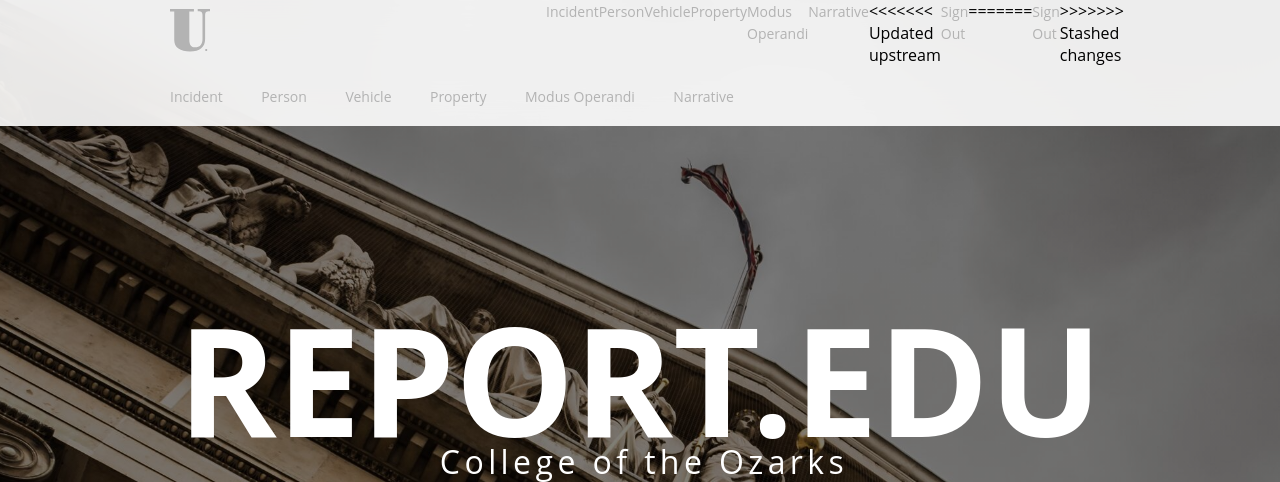
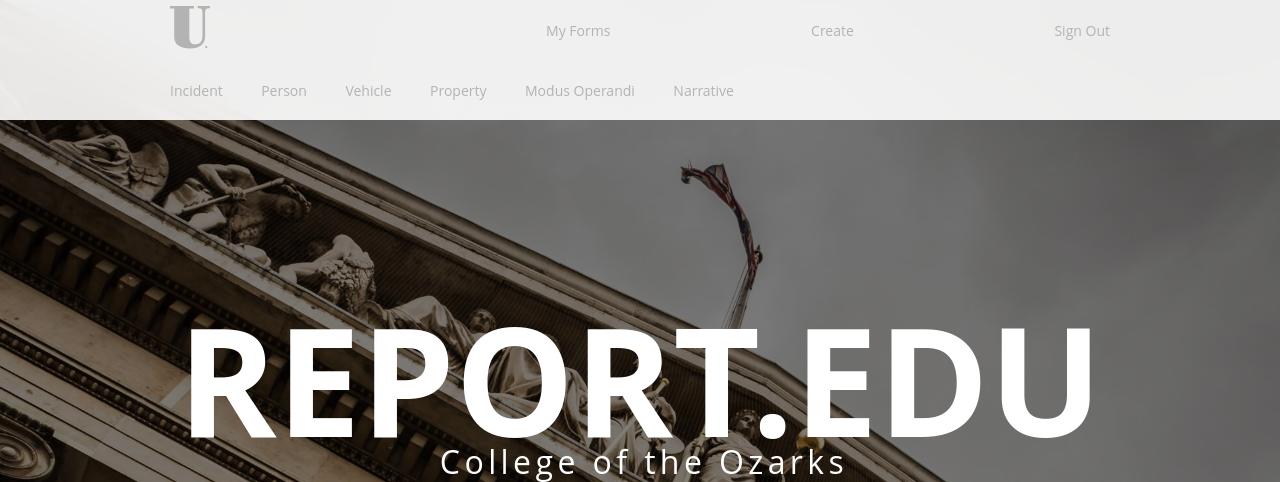
Before and after one commit to blaisegoze/reportedu.github.io, a PHP site: page / in a window 1280 px wide. Shown: the top 482 px of the page. Run offline with PHP 8.4, Linux system fonts and the light colour scheme.

Commit message:
Edited pages

```diff
--- a/home_student.php
+++ b/home_student.php
@@ -16,7 +16,7 @@
   <!-- Navigation Bar -->
   <nav>
     <div class="nav_content">
-      <a class="logo" href="/index.php">
+      <a class="logo" href="/home_student.php">
         <svg id="Layer_2" data-name="Layer 2" viewBox="0 0 265.21 282.26">
           <g id="Layer_1-2" data-name="Layer 1">
             <path class="cls-1" d="M247.02,272.51c0,3.56-3.07,6.45-6.85,6.45s-6.85-2.89-6.85-6.45,3.06-6.46,6.85-6.46,6.85,2.89,6.85,6.46Z"/>
@@ -26,7 +26,7 @@
       </a>
       <ul class="nav_links">
         <li><a href="/#incident">My Forms</a></li>
-        <li><a href="/#person">Create</a></li>
+        <li><a href="/index.php">Create</a></li>
         <li><a href="/sign_in.php">Sign Out</a></li>
       </ul>
       <div class="menu_burger">
--- a/index.php
+++ b/index.php
@@ -25,17 +25,9 @@
         </svg>
       </a>
       <ul class="nav_links">
-        <li><a href="/#incident">Incident</a></li>
-        <li><a href="/#person">Person</a></li>
-        <li><a href="/#vehicle">Vehicle</a></li>
-        <li><a href="/#property">Property</a></li>
-        <li><a href="/#modus_operandi">Modus Operandi</a></li>
-        <li><a href="/#narrative">Narrative</a></li>
-<<<<<<< Updated upstream
-        <li><a href="/sign_in/sign_in_student.php">Sign Out</a></li>
-=======
+        <li><a href="/#incident">My Forms</a></li>
+        <li><a href="/index.php">Create</a></li>
         <li><a href="/sign_in.php">Sign Out</a></li>
->>>>>>> Stashed changes
       </ul>
       <div class="menu_burger">
         <div class="line1"></div>
```
